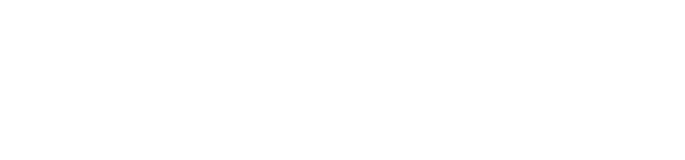
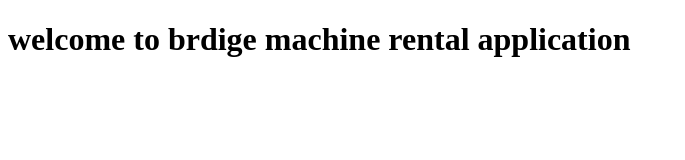
Before and after one commit to natnael26/rental, a plain HTML site: page index.html in a window 1280 px wide. Shown: the whole page, without its empty margins (0-685 px from the left). Drawn offline with Linux system fonts and the light colour scheme.

Commit message:
second change

```diff
--- a/index.html
+++ b/index.html
@@ -4,6 +4,7 @@
 	<title>Machine rental</title>
 </head>
 <body>
+	<h1>welcome to brdige machine rental application</h1>
 
 </body>
 </html>
```
